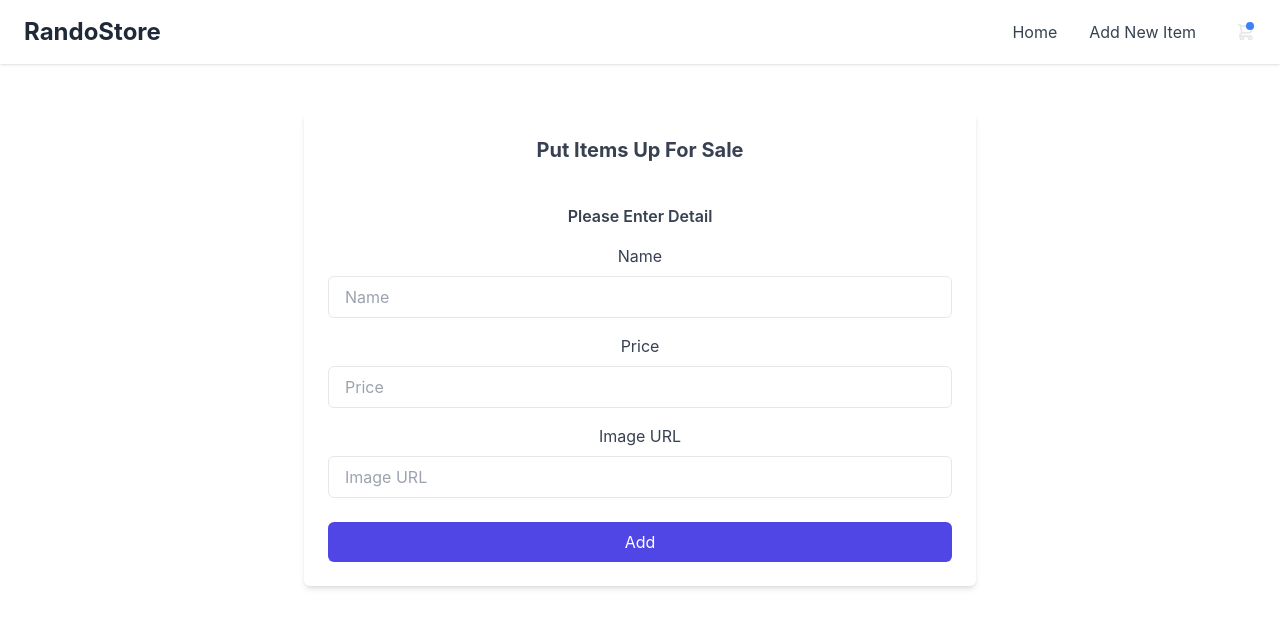
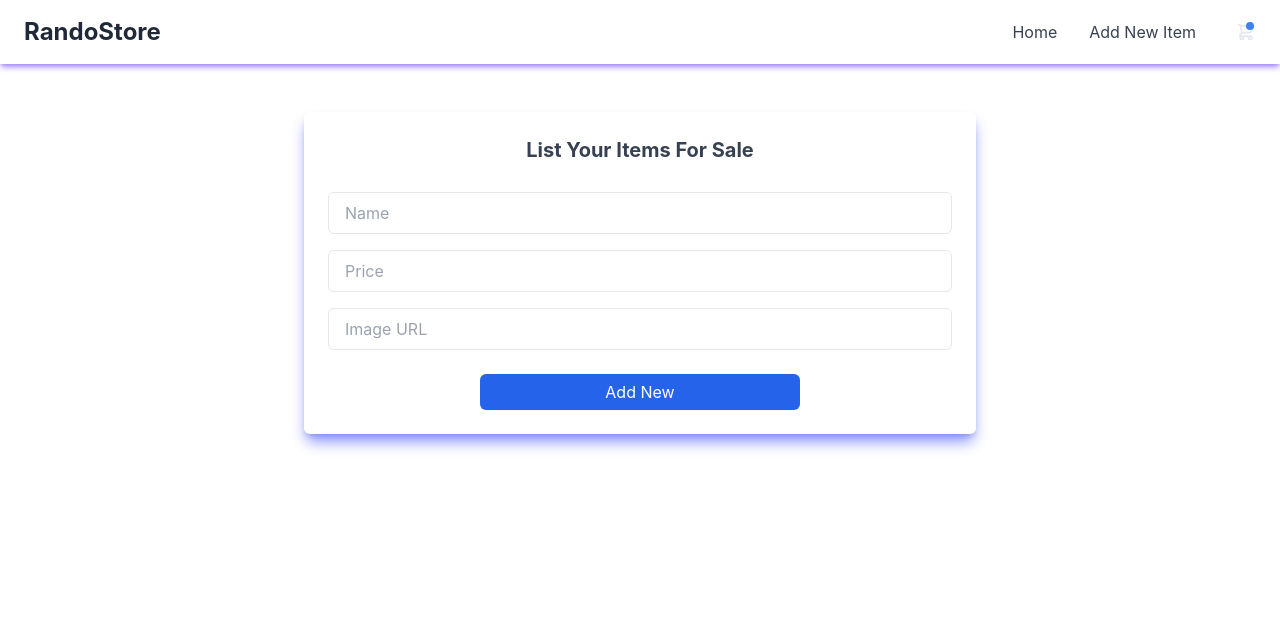
Before and after one commit to mrdannii/frontend-code-challenge-productbox, a React (Create React App) app: page /add-new-product in a window 1280 px wide. Shown: the top 628 px of the page. Built offline with nearby package versions, Linux system fonts and the light colour scheme.

Commit message:
frontend productDetails page with getapi

```diff
--- a/src/App.js
+++ b/src/App.js
@@ -3,6 +3,7 @@ import AllProducts from './pages/AllProducts';
 import { BrowserRouter as Router, Routes, Route } from "react-router-dom";
 import Navbar from "./components/Navbar";
 import AddNewProduct from './pages/AddNewProduct';
+import ProductDetail from './pages/ProductDetail';
 
 function App() {
   return (
@@ -12,6 +13,7 @@ function App() {
       <Routes>
         <Route index element={<AllProducts />} />
         <Route path="add-new-product" element={<AddNewProduct />} />
+        <Route path="/:productId" element={<ProductDetail />} />
 
       </Routes>
     </Router>
--- a/src/components/Navbar.js
+++ b/src/components/Navbar.js
@@ -8,7 +8,7 @@ function Navbar() {
   return (
     <nav
       x-data="{ isOpen: false }"
-      class="relative bg-white shadow dark:bg-gray-800"
+      class="relative bg-white  shadow-md shadow-violet-400 dark:bg-gray-800"
     >
       <div class="container px-6 py-4 mx-auto md:flex md:justify-between md:items-center">
         <div class="flex items-center justify-between">
--- a/src/pages/AddNewProduct.js
+++ b/src/pages/AddNewProduct.js
@@ -37,14 +37,11 @@ function AddNewProduct() {
       });
   };
   return (
-    <section className="max-w-2xl p-6 mx-auto my-12 bg-white rounded-md shadow-md ">
+    <section className="max-w-2xl p-6 mx-auto my-12 bg-white rounded-md shadow-lg  shadow-indigo-400">
       <h2 className="text-xl font-bold text-gray-700 capitalize ">
-        Put Items up for Sale
+        List your Items for Sale
       </h2>
 
-      <h2 className="text-md mt-10 font-semibold text-gray-700 capitalize ">
-        Please enter detail
-      </h2>
       <Formik
         initialValues={{ name: "", price: "", imageURL: "" }}
         validationSchema={productSchema}
@@ -62,10 +59,8 @@ function AddNewProduct() {
           isSubmitting,
         }) => (
           <form onSubmit={handleSubmit}>
-            <div className=" mt-4 ">
-              <label className="text-gray-700 " for="name">
-                Name
-              </label>
+            <div className=" mt-7 ">
+
               <input
                 placeholder="Name"
                 name="name"
@@ -79,9 +74,7 @@ function AddNewProduct() {
               ) : null}
             </div>
             <div className=" mt-4 ">
-              <label className="text-gray-700 " for="price">
-                Price
-              </label>
+
               <input
                 placeholder="Price"
                 name="price"
@@ -95,9 +88,7 @@ function AddNewProduct() {
               ) : null}
             </div>
             <div className=" mt-4 ">
-              <label className="text-gray-700 " for="imageURL">
-                Image URL
-              </label>
+
               <input
                 placeholder="Image URL"
                 name="imageURL"
@@ -114,9 +105,9 @@ function AddNewProduct() {
               <button
                 type="submit"
                 disabled={isSubmitting}
-                className="px-8 py-2.5 leading-5 w-full text-white transition-colors duration-300 transform bg-indigo-600 rounded-md hover:bg-indigo-700 focus:outline-none focus:bg-gray-600"
+                className=" px-0 py-2 leading-5 w-80 text-white transition-colors duration-300 transform bg-blue-600 rounded-md hover:bg-blue-700 focus:outline-none focus:bg-gray-600"
               >
-                Add
+                Add New
               </button>
             </div>
           </form>
--- a/src/pages/AllProducts.js
+++ b/src/pages/AllProducts.js
@@ -25,7 +25,7 @@ function AllProducts() {
         {products.map((product, index) => (
           <div
             key={index}
-            className="max-w-xs overflow-hidden bg-pink-50 shadow-xl border border-gray-300  duration-300 hover:scale-105 hover:shadow-lg"
+            className="max-w-xs overflow-hidden bg-white shadow-lg shadow-violet-200 border border-gray-300  duration-300 hover:scale-105 hover:shadow-xl hover:shadow-violet-300"
           >
             <img
               className="object-cover w-full h-48 "
--- a/src/pages/ProductDetail.js
+++ b/src/pages/ProductDetail.js
@@ -1,11 +1,70 @@
 import React, { useState, useEffect } from "react";
 import { useParams, useNavigate } from "react-router-dom";
 import axios from "axios";
+function ProductDetails() {
+  const navigate = useNavigate();
 
-function ProductDetail() {
+  const { productId } = useParams();
+  const [product, setProduct] = useState({});
+
+  const getProductDetails = () => {
+    axios.get(`http://localhost:3001/items/${productId}`).then((response) => {
+      setProduct(response.data);
+    });
+  };
+  useEffect(() => {
+    getProductDetails();
+    // eslint-disable-next-line
+  }, []);
+
+  const addProductToCart = () => {
+    const storedProducts = JSON.parse(localStorage.getItem("products")) || [];
+    const newProducts = [...storedProducts, product];
+    console.log(storedProducts, newProducts);
+    localStorage.setItem("products", JSON.stringify(newProducts));
+  };
+
   return (
-    <div>ProductDetail</div>
-  )
+    <div>
+      <div className="">
+        <div className="p-6">
+          <div className="mx-auto flex items-center justify-center ">
+            <div className="  self-center">
+            <span className="text-blue-500 text-2xl font-semibold mb-3">
+         Product Detail
+        </span>
+              <div className=" mx-auto overflow-hidden rounded-lg mt-5">
+                <img
+                  src={product?.img || product?.name}
+                  alt="product"
+                  className="h-100 w-100 object-cover"
+                />
+
+                <h1 className="text-2xl mt-5 font-bold tracking-tight text-blue-400 sm:text-3xl">
+                  {product?.name || ""}
+                </h1>
+
+                <div className="mt-4 lg:row-span-3 lg:mt-0">
+                  <p className="text-3xl tracking-tight text-gray-600">
+                    Rs.{product?.price || ""}/-
+                  </p>
+
+                  <button
+                    onClick={addProductToCart}
+                    type="submit"
+                    className="mt-3 mx-auto flex w-50 items-center justify-center rounded-md border border-transparent bg-blue-600 py-2 px-8 text-base font-medium text-white hover:bg-blue-700 focus:outline-none focus:ring-2 focus:ring-blue-500 focus:ring-offset-2"
+                  >
+                    Add to Cart
+                  </button>
+
+                </div>
+              </div>
+            </div>
+          </div>
+        </div>
+      </div>
+    </div>
+  );
 }
 
-export default ProductDetail
+export default ProductDetails;
```
